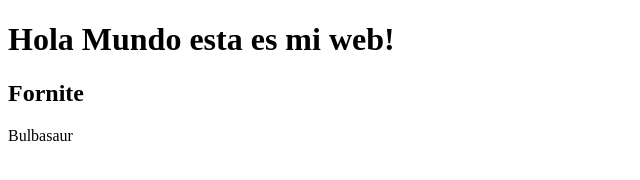
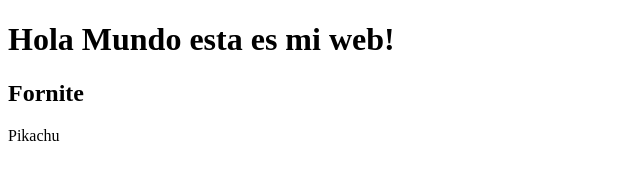
Before and after one commit to Doble-De/mipagina, a plain HTML site: page index.html in a window 1280 px wide. Shown: the full height of the page, 0-640 px from the left. Drawn offline with Linux system fonts and the light colour scheme.

Commit message:
jdlkakdjas

```diff
--- a/index.html
+++ b/index.html
@@ -1,4 +1,4 @@
 <!DOCTYPE html>
 <h1>Hola Mundo esta es mi web!</h1>
 <h2>Fornite</h2>
-<p>Bulbasaur</p>
+<p>Pikachu</p>
```
